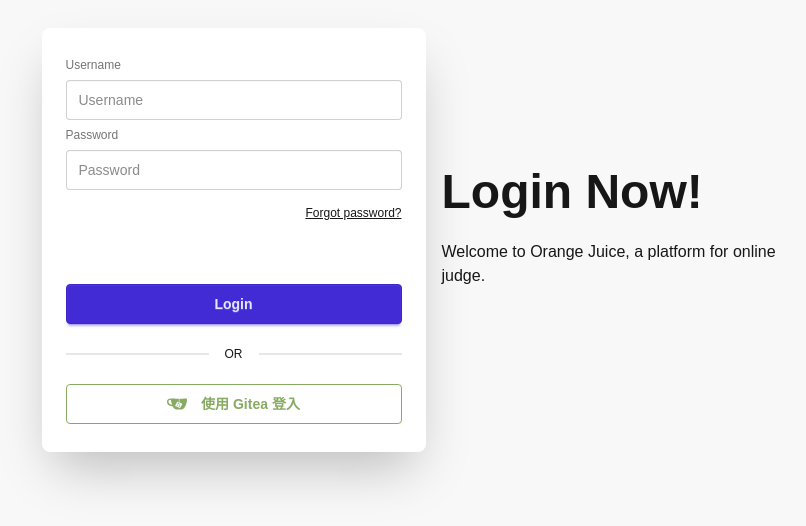
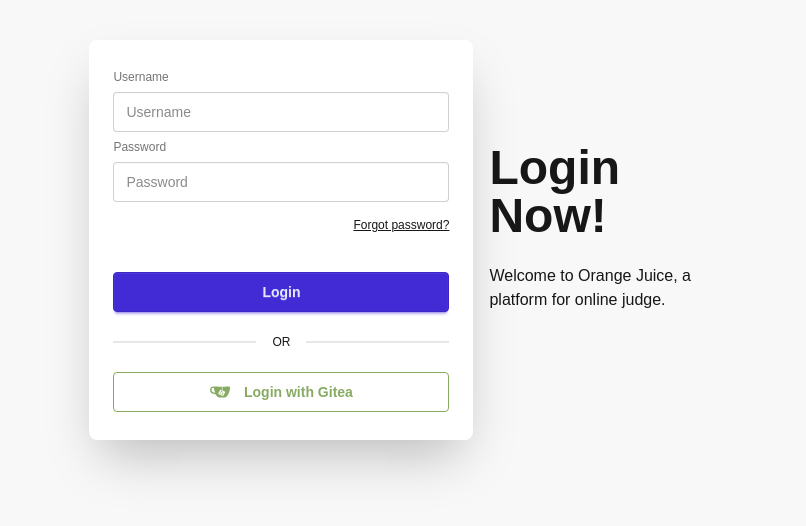
Before and after one commit to Only-Juice/OJ-frontend, a Next.js app: page /login in a window 1280 px wide. Shown: the part 160-686 px from the top of the page, without its empty margins (224-1030 px from the left). Built offline with nearby package versions, Linux system fonts and the light colour scheme.

Commit message:
replace gitea word to english

```diff
--- a/app/login/page.tsx
+++ b/app/login/page.tsx
@@ -19,7 +19,6 @@
 
   const [username, setUsername] = useState("");
   const [password, setPassword] = useState("");
-  const [error, setError] = useState(false);
   const [isLogin, setIsLogin] = useState(false);
   const [oauthLoading, setOauthLoading] = useState(false);
 
@@ -80,7 +79,6 @@
 
   async function handleOAuthLogin() {
     setOauthLoading(true);
-    setError(false);
 
     try {
       // Generate OAuth URL directly in frontend
@@ -89,7 +87,7 @@
       // Redirect to Gitea OAuth authorization page
       window.location.href = authURL;
     } catch (_error) {
-      setError(true);
+      showAlert("OAuth login error, please try again.", "error");
       console.error("OAuth login error:", _error);
       setOauthLoading(false);
     }
@@ -131,15 +129,8 @@
                     Forgot password?
                   </Link>
                 </div>
-                <p
-                  className="text-red-500 mt-4 text-center"
-                  style={{ visibility: error ? "visible" : "hidden" }}
-                  id="error_message"
-                >
-                  Login failed, please check your username and password.
-                </p>
                 <button
-                  className="btn btn-primary mt-4"
+                  className="btn btn-primary mt-8"
                   onClick={handleLogin}
                   disabled={isLogin}
                 >
@@ -166,7 +157,7 @@
                   {oauthLoading ? (
                     <>
                       <span className="loading loading-spinner loading-sm"></span>
-                      連接到 Gitea...
+                      Connecting to Gitea...
                     </>
                   ) : (
                     <>
@@ -177,7 +168,7 @@
                       >
                         <path d="M4.186 5.421C2.341 5.417-.13 6.59.006 9.531c.213 4.594 4.92 5.02 6.801 5.057.206.862 2.42 3.834 4.059 3.99h7.18c4.306-.286 7.53-13.022 5.14-13.07-3.953.186-6.296.28-8.305.296v3.975l-.626-.277-.004-3.696c-2.306-.001-4.336-.108-8.189-.298-.482-.003-1.154-.085-1.876-.087zm.261 1.625h.22c.262 2.355.688 3.732 1.55 5.836-2.2-.26-4.072-.899-4.416-3.285-.178-1.235.422-2.524 2.646-2.552zm8.557 2.315c.15.002.303.03.447.096l.749.323-.537.979a.672.597 0 0 0-.241.038.672.597 0 0 0-.405.764.672.597 0 0 0 .112.174l-.926 1.686a.672.597 0 0 0-.222.038.672.597 0 0 0-.405.764.672.597 0 0 0 .86.36.672.597 0 0 0 .404-.765.672.597 0 0 0-.158-.22l.902-1.642a.672.597 0 0 0 .293-.03.672.597 0 0 0 .213-.112c.348.146.633.265.838.366.308.152.417.253.45.365.033.11-.003.322-.177.694-.13.277-.345.67-.599 1.133a.672.597 0 0 0-.251.038.672.597 0 0 0-.405.764.672.597 0 0 0 .86.36.672.597 0 0 0 .404-.764.672.597 0 0 0-.137-.202c.251-.458.467-.852.606-1.148.188-.402.286-.701.2-.99-.086-.289-.35-.477-.7-.65-.23-.113-.517-.233-.86-.377a.672.597 0 0 0-.038-.239.672.597 0 0 0-.145-.209l.528-.963 2.924 1.263c.528.229.746.79.49 1.26l-2.01 3.68c-.257.469-.888.663-1.416.435l-4.137-1.788c-.528-.228-.747-.79-.49-1.26l2.01-3.679c.176-.323.53-.515.905-.53h.064z" />
                       </svg>
-                      使用 Gitea 登入
+                      Login with Gitea
                     </>
                   )}
                 </button>
```
